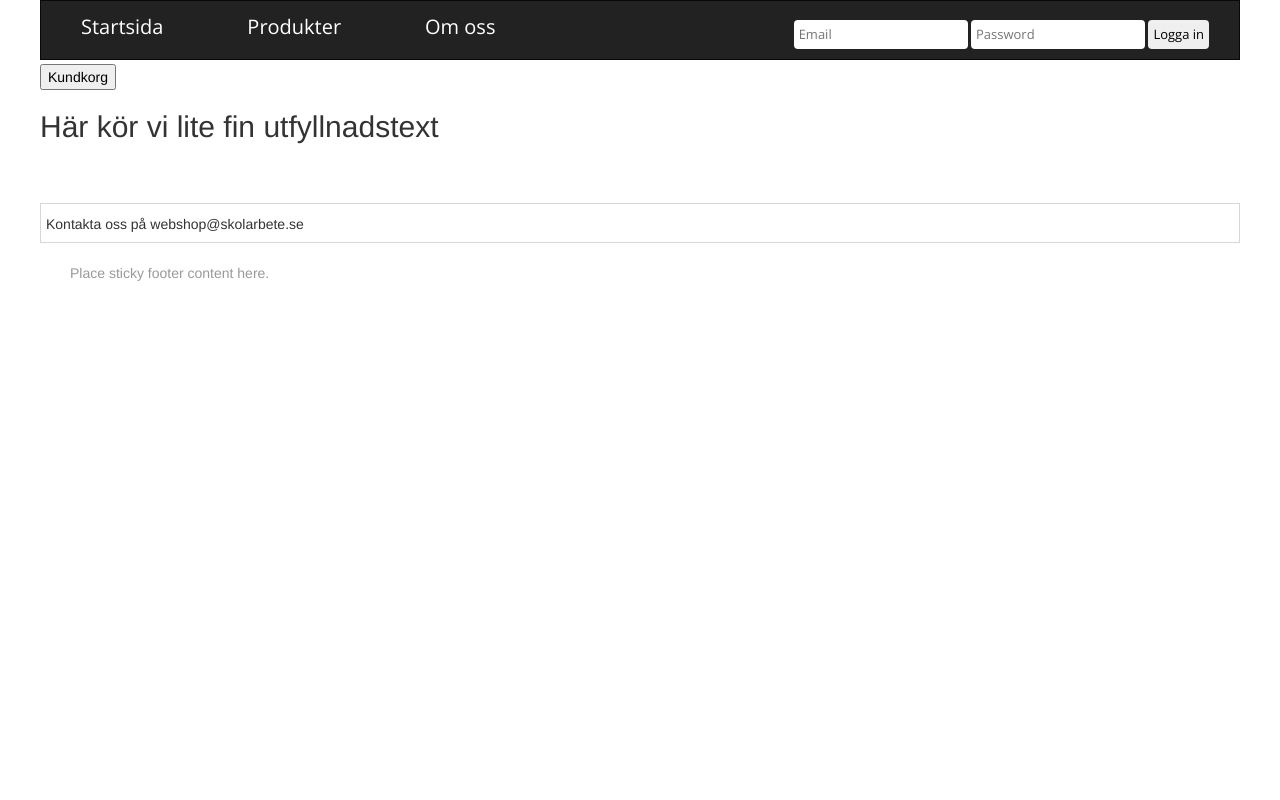
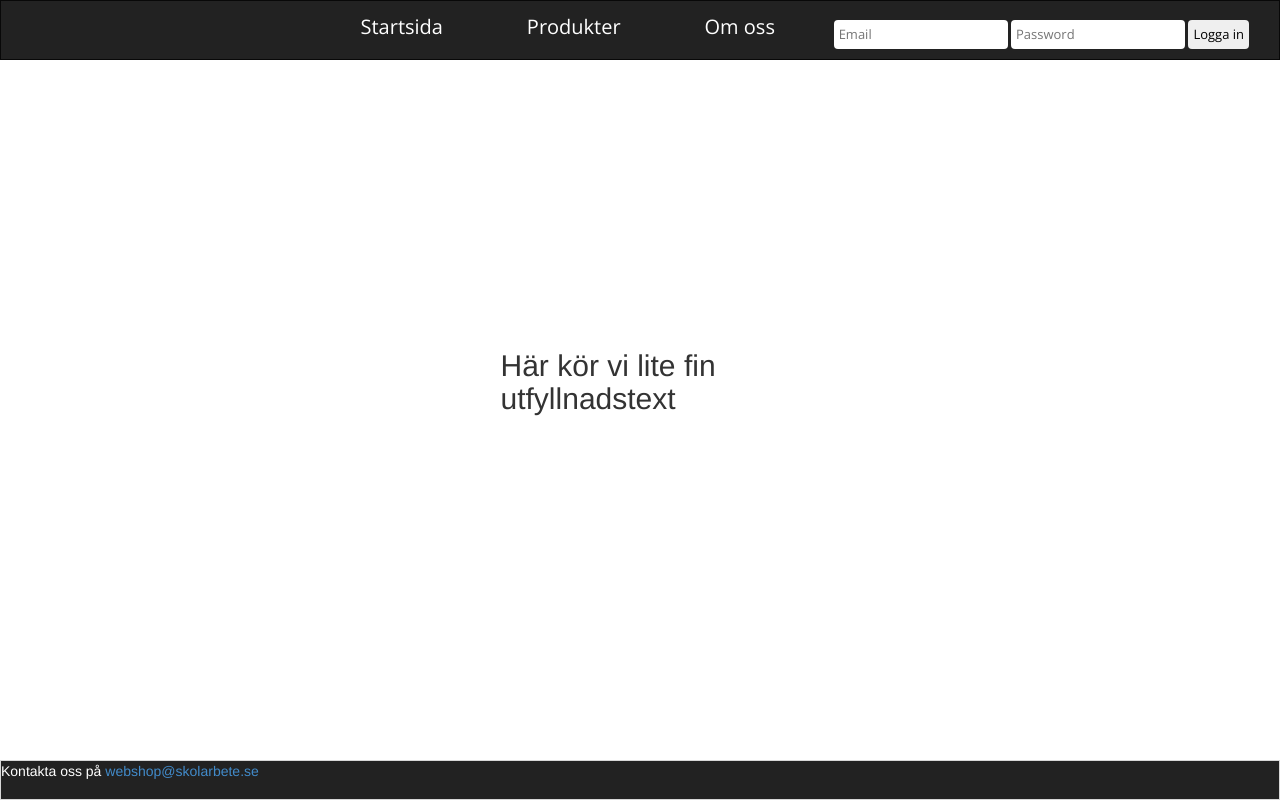
Before and after one commit to josefinenilsson/Nagelwebbshop, a PHP site: page /about.php in a window 1280 px wide. Run offline with PHP 8.4, Linux system fonts and the light colour scheme.

Commit message:
fixed sticky footer m.m.

```diff
--- a/about.php
+++ b/about.php
@@ -1,7 +1,9 @@
 <?php
 include "header.php";
 ?>
-<h2>Här kör vi lite fin utfyllnadstext</h2>
+<article class="Site-content">
+	<h2>Här kör vi lite fin utfyllnadstext</h2>
+</article>
 <?php
 include "footer.php";
 ?>
--- a/css/base.css
+++ b/css/base.css
@@ -6,7 +6,7 @@ body {
 }
 
 #wrapper {
-	max-width:1200px;
+	max-width:1000px;
 	margin:auto;
 
 	/*background: url('../img/np.jpg' );*/
@@ -27,6 +27,7 @@ header{
 
 	font-family: 'Open Sans', sans-serif;
 	font-size: 15px;
+	margin-left:25%;
 }
 
 .form_group{
@@ -184,15 +223,29 @@ clear:both
 
 
 footer{
-	margin-top:50px;
-	margin-bottom: 20px;
+	margin-top:70px;
+
 	height: 40px;
 	width:100%;
 	border: 1px solid #d7d7d7;
 	float:left;
+	background:#222222;
+	color:white;
 }
 
 #footertext {
 	margin-top: 10px;
 	margin-left: 5px;
 }
+
+/* Sticky footer */
+
+.Site {
+  display: flex;
+  min-height: 100vh;
+  flex-direction: column;
+}
+
+.Site-content {
+  flex: 1;
+}
--- a/footer.php
+++ b/footer.php
@@ -1,6 +1,2 @@
- <footer> <p id="footertext">Kontakta oss på webshop@skolarbete.se</p></footer>
-
-
-<div class="container">
-        <p class="text-muted">Place sticky footer content here.</p>
-      </div>
+</div>
+<footer><p>Kontakta oss på <a>webshop@skolarbete.se</a></p></footer>
--- a/header.php
+++ b/header.php
@@ -12,10 +12,9 @@ session_start();
 	<link rel="stylesheet" type="text/css" href="css/sticky-footer.css">
 	<link href='http://fonts.googleapis.com/css?family=Open+Sans:400italic,400,700' rel='stylesheet' type='text/css'>
     </head>
-    <body>
+    <body class="Site">
 
- <div id="wrapper">
-<header >
+		<header >
 	<nav id="mainmenu">
     <ul>
         <li><a href="index.php">Startsida</a></li>
@@ -35,5 +34,8 @@ session_start();
 
 </header>
 
+ <div id="wrapper">
 
-    <input type="button" class="shoppingcart" value="Kundkorg"></button>
+
+
+    <!--<input type="button" class="shoppingcart" value="Kundkorg">-->
--- a/listcategories.php
+++ b/listcategories.php
@@ -15,7 +15,7 @@ if($categories == false){ // Om den inte hittar något = false
 }  else {
     for ($i = 0; $i < count($categories[0]); $i++){ // Kör en forloop som skriver ut informationen.
         echo '<div class="category">';
-        echo '<a href="/?page=categories&category='.$categories[0][$i]["Category_ID"].'"><img src="'.$categories[0][$i]["Category_image"].'"></a>';
+        echo '<a href=http://localhost/getproducts.php?category='.$categories[0][$i]["Category_ID"].'><img src="'.$categories[0][$i]["Category_image"].'"></a>';
 		echo '<h3>'.$categories[0][$i]["Name"].'</h3>';
 		echo '<p>'.$categories[0][$i]["Description"].'</h3>';
         echo '</div>';
```
Also changed, not shown: other parts of css/base.css (+43 -5 lines), getproducts.php (+5 -3 lines).
